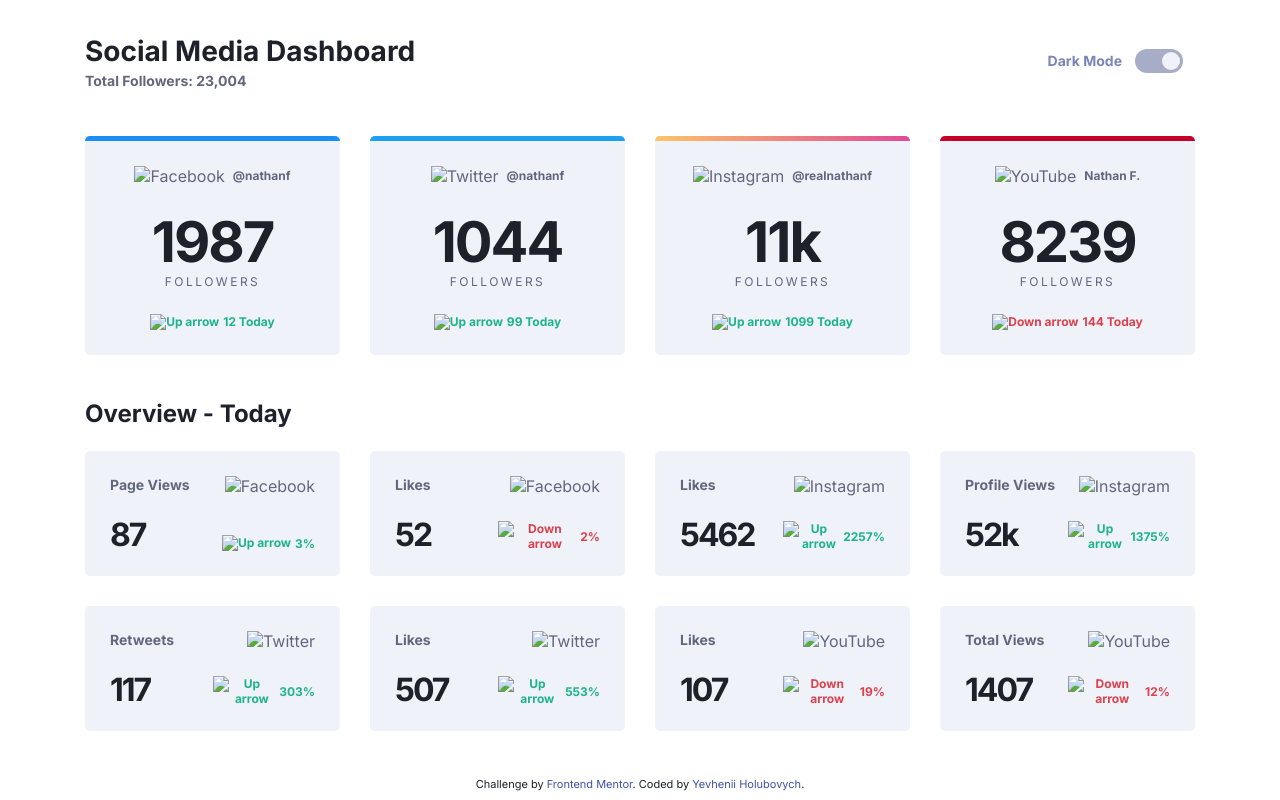
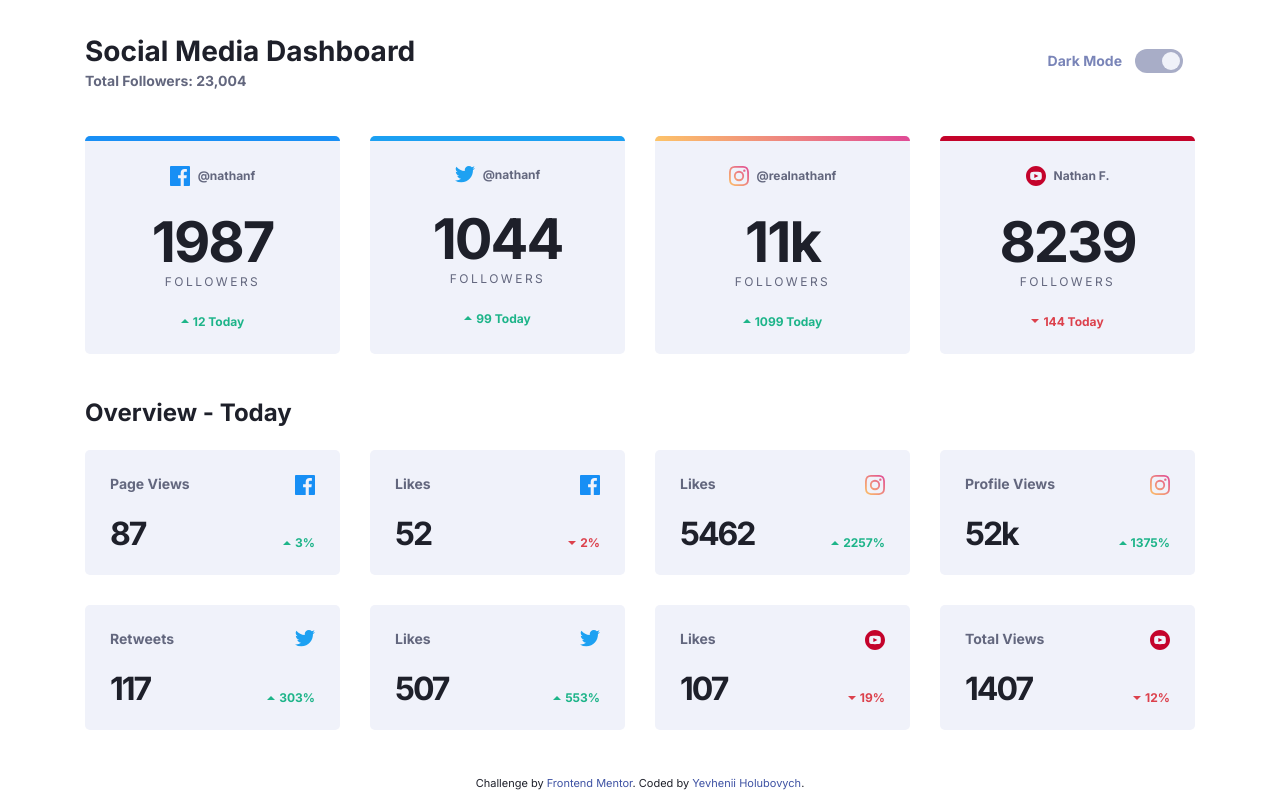
Before and after one commit to Riksev/SocialStats, a website: page index.html in a window 1280 px wide. Drawn offline with nearby package versions, Linux system fonts and the light colour scheme; the site is published under a folder, as on GitHub Pages, so addresses that start at the root find nothing.

Commit message:
images URL's fixes

```diff
--- a/index.html
+++ b/index.html
@@ -7,7 +7,7 @@
       rel="icon"
       type="image/png"
       sizes="32x32"
-      href="./images/favicon-32x32.png"
+      href=".images/favicon-32x32.png"
     />
 
     <title>Frontend Mentor | [Challenge Name Here]</title>
@@ -59,7 +59,7 @@
           <div class="card__platform">
             <img
               class="card__icon"
-              src="/images/icon-facebook.svg"
+              src="images/icon-facebook.svg"
               alt="Facebook"
             />
             <div class="card__username">@nathanf</div>
@@ -69,7 +69,7 @@
             <div class="card__label">Followers</div>
           </div>
           <div class="card__change card__change--up">
-            <img src="/images/icon-up.svg" alt="Up arrow" />
+            <img src="images/icon-up.svg" alt="Up arrow" />
             <div class="card__number">12 Today</div>
           </div>
         </div>
@@ -77,7 +77,7 @@
           <div class="card__platform">
             <img
               class="card__icon"
-              src="/images/icon-twitter.svg"
+              src="images/icon-twitter.svg"
               alt="Twitter"
             />
             <div class="card__username">@nathanf</div>
@@ -87,7 +87,7 @@
             <div class="card__label">Followers</div>
           </div>
           <div class="card__change card__change--up">
-            <img src="/images/icon-up.svg" alt="Up arrow" />
+            <img src="images/icon-up.svg" alt="Up arrow" />
             <div class="card__number">99 Today</div>
           </div>
         </div>
@@ -95,7 +95,7 @@
           <div class="card__platform">
             <img
               class="card__icon"
-              src="/images/icon-instagram.svg"
+              src="images/icon-instagram.svg"
               alt="Instagram"
             />
             <div class="card__username">@realnathanf</div>
@@ -105,7 +105,7 @@
             <div class="card__label">Followers</div>
           </div>
           <div class="card__change card__change--up">
-            <img src="/images/icon-up.svg" alt="Up arrow" />
+            <img src="images/icon-up.svg" alt="Up arrow" />
             <div class="card__number">1099 Today</div>
           </div>
         </div>
@@ -113,7 +113,7 @@
           <div class="card__platform">
             <img
               class="card__icon"
-              src="/images/icon-youtube.svg"
+              src="images/icon-youtube.svg"
               alt="YouTube"
             />
             <div class="card__username">Nathan F.</div>
@@ -123,7 +123,7 @@
             <div class="card__label">Followers</div>
           </div>
           <div class="card__change card__change--down">
-            <img src="/images/icon-down.svg" alt="Down arrow" />
+            <img src="images/icon-down.svg" alt="Down arrow" />
             <div class="card__number">144 Today</div>
           </div>
         </div>
@@ -133,73 +133,73 @@
         <div class="cards">
           <div class="card card-overview">
             <div class="card__subtitle">Page Views</div>
-            <img class="" src="/images/icon-facebook.svg" alt="Facebook" />
+            <img class="" src="images/icon-facebook.svg" alt="Facebook" />
             <div class="card__count card__count--small">87</div>
             <div class="card__change card__change--up">
-              <img src="/images/icon-up.svg" alt="Up arrow" />
+              <img src="images/icon-up.svg" alt="Up arrow" />
               <div class="card__number">3%</div>
             </div>
           </div>
           <div class="card card-overview">
             <div class="card__subtitle">Likes</div>
-            <img class="" src="/images/icon-facebook.svg" alt="Facebook" />
+            <img class="" src="images/icon-facebook.svg" alt="Facebook" />
             <div class="card__count card__count--small">52</div>
             <div class="card__change card__change--down">
-              <img src="/images/icon-down.svg" alt="Down arrow" />
+              <img src="images/icon-down.svg" alt="Down arrow" />
               <div class="card__number">2%</div>
             </div>
           </div>
           <div class="card card-overview">
             <div class="card__subtitle">Likes</div>
-            <img class="" src="/images/icon-instagram.svg" alt="Instagram" />
+            <img class="" src="images/icon-instagram.svg" alt="Instagram" />
             <div class="card__count card__count--small">5462</div>
             <div class="card__change card__change--up">
-              <img src="/images/icon-up.svg" alt="Up arrow" />
+              <img src="images/icon-up.svg" alt="Up arrow" />
               <div class="card__number">2257%</div>
             </div>
           </div>
           <div class="card card-overview">
             <div class="card__subtitle">Profile Views</div>
-            <img class="" src="/images/icon-instagram.svg" alt="Instagram" />
+            <img class="" src="images/icon-instagram.svg" alt="Instagram" />
             <div class="card__count card__count--small">52k</div>
             <div class="card__change card__change--up">
-              <img src="/images/icon-up.svg" alt="Up arrow" />
+              <img src="images/icon-up.svg" alt="Up arrow" />
               <div class="card__number">1375%</div>
             </div>
           </div>
           <div class="card card-overview">
             <div class="card__subtitle">Retweets</div>
-            <img class="" src="/images/icon-twitter.svg" alt="Twitter" />
+            <img class="" src="images/icon-twitter.svg" alt="Twitter" />
             <div class="card__count card__count--small">117</div>
             <div class="card__change card__change--up">
-              <img src="/images/icon-up.svg" alt="Up arrow" />
+              <img src="images/icon-up.svg" alt="Up arrow" />
               <div class="card__number">303%</div>
             </div>
           </div>
           <div class="card card-overview">
             <div class="card__subtitle">Likes</div>
-            <img class="" src="/images/icon-twitter.svg" alt="Twitter" />
+            <img class="" src="images/icon-twitter.svg" alt="Twitter" />
             <div class="card__count card__count--small">507</div>
             <div class="card__change card__change--up">
-              <img src="/images/icon-up.svg" alt="Up arrow" />
+              <img src="images/icon-up.svg" alt="Up arrow" />
               <div class="card__number">553%</div>
             </div>
           </div>
           <div class="card card-overview">
             <div class="card__subtitle">Likes</div>
-            <img class="" src="/images/icon-youtube.svg" alt="YouTube" />
+            <img class="" src="images/icon-youtube.svg" alt="YouTube" />
             <div class="card__count card__count--small">107</div>
             <div class="card__change card__change--down">
-              <img src="/images/icon-down.svg" alt="Down arrow" />
+              <img src="images/icon-down.svg" alt="Down arrow" />
               <div class="card__number">19%</div>
             </div>
           </div>
           <div class="card card-overview">
             <div class="card__subtitle">Total Views</div>
-            <img class="" src="/images/icon-youtube.svg" alt="YouTube" />
+            <img class="" src="images/icon-youtube.svg" alt="YouTube" />
             <div class="card__count card__count--small">1407</div>
             <div class="card__change card__change--down">
-              <img src="/images/icon-down.svg" alt="Down arrow" />
+              <img src="images/icon-down.svg" alt="Down arrow" />
               <div class="card__number">12%</div>
             </div>
           </div>
```
